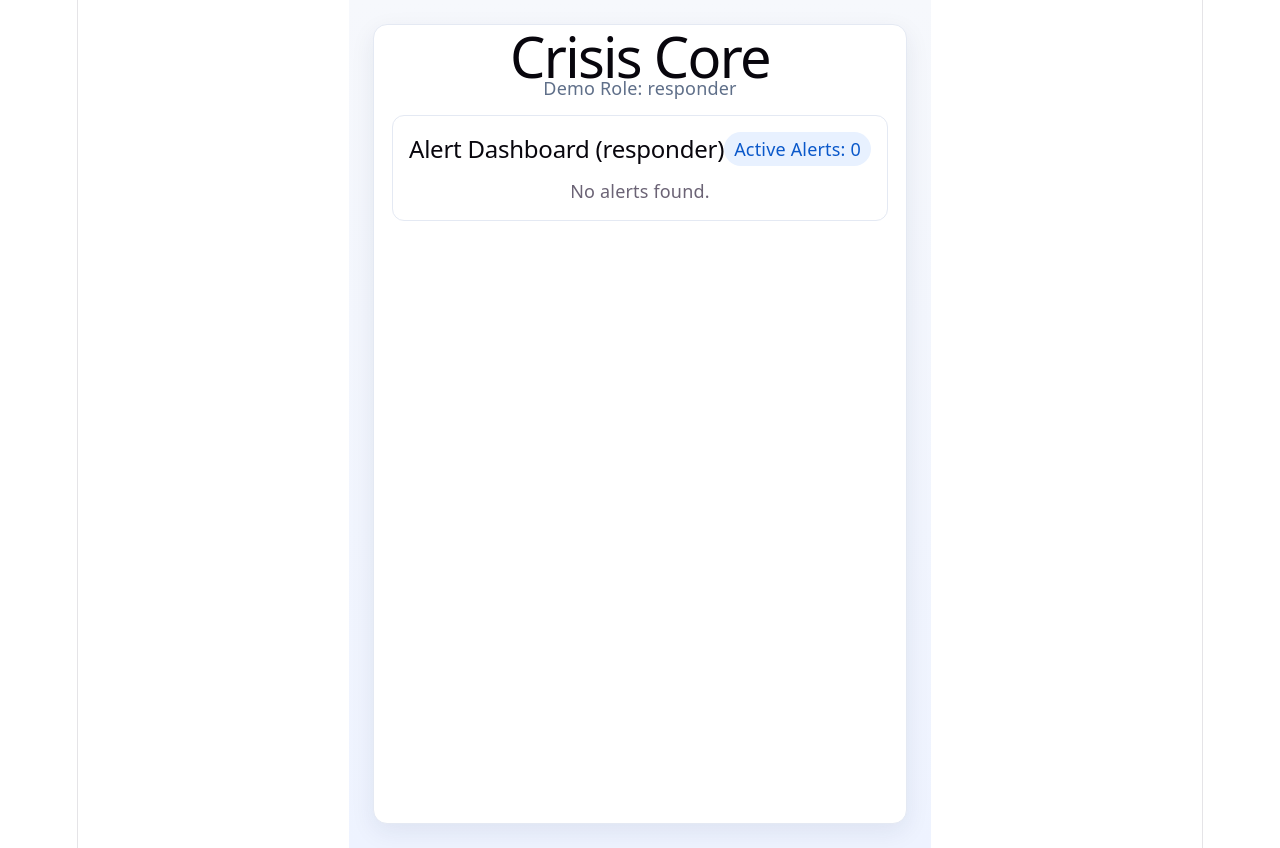
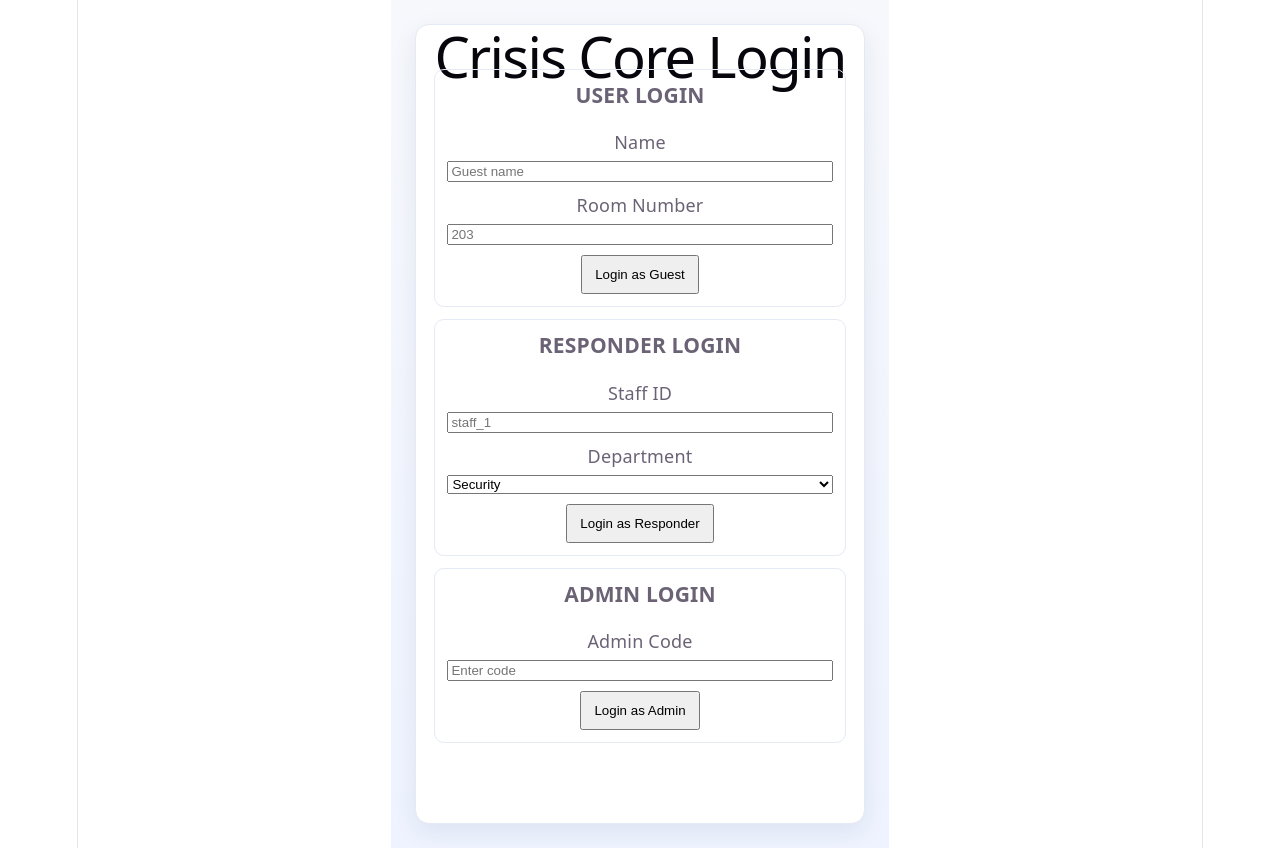
Before and after one commit to raagasree-g/crisis-core, a React (Vite) app: page / in a window 1280 px wide. Built offline with nearby package versions, Linux system fonts and the light colour scheme; no server answers; the database is empty.

Commit message:
Add 3-role localStorage login and role-specific crisis workflows

```diff
--- a/src/App.jsx
+++ b/src/App.jsx
@@ -1,18 +1,72 @@
+import { useEffect, useState } from "react";
 import "./App.css";
 import SOS from "./SOS";
 import Dashboard from "./Dashboard";
-
-const role = "responder"; // change manually: "user" | "responder" | "admin"
+import Login from "./Login";
 
 function App() {
+  const [role, setRole] = useState(null);
+
+  useEffect(() => {
+    const savedRole = localStorage.getItem("role");
+    if (savedRole) {
+      setRole(savedRole);
+    }
+  }, []);
+
+  const handleLogout = () => {
+    localStorage.removeItem("role");
+    localStorage.removeItem("userName");
+    localStorage.removeItem("room");
+    localStorage.removeItem("staffId");
+    localStorage.removeItem("department");
+    setRole(null);
+  };
+
+  if (!role) {
+    return <Login setRole={setRole} />;
+  }
+
+  const userName = localStorage.getItem("userName") || "Guest";
+  const room = localStorage.getItem("room") || "-";
+  const staffId = localStorage.getItem("staffId") || "-";
+  const department = localStorage.getItem("department") || "-";
+
   return (
-    <main className="layout" style={{ gridTemplateColumns: "1fr", maxWidth: 900 }}>
+    <main className="layout" style={{ gridTemplateColumns: "1fr", maxWidth: 980 }}>
       <section className="card">
-        <h1 style={{ marginTop: 0 }}>Crisis Core</h1>
-        <p className="subtitle">Demo Role: {role}</p>
+        <div style={{ display: "flex", justifyContent: "space-between", alignItems: "center", gap: 10 }}>
+          <div>
+            <h1 style={{ marginTop: 0, marginBottom: 6 }}>Crisis Core</h1>
+            <p className="subtitle" style={{ marginBottom: 0 }}>Logged in as: {role}</p>
+          </div>
+          <button onClick={handleLogout} style={{ padding: "8px 12px" }}>Logout</button>
+        </div>
 
-        {role === "user" ? <SOS demoRole={role} /> : null}
-        {role === "responder" || role === "admin" ? <Dashboard demoRole={role} /> : null}
+        <div style={{ marginTop: 16 }}>
+          {role === "user" ? (
+            <section style={{ marginBottom: 12 }}>
+              <p style={{ margin: "0 0 4px" }}><strong>Welcome:</strong> {userName}</p>
+              <p style={{ margin: 0 }}><strong>Room:</strong> {room}</p>
+            </section>
+          ) : null}
+
+          {role === "responder" ? (
+            <section style={{ marginBottom: 12 }}>
+              <p style={{ margin: "0 0 4px" }}><strong>Staff ID:</strong> {staffId}</p>
+              <p style={{ margin: 0 }}><strong>Department:</strong> {department}</p>
+            </section>
+          ) : null}
+
+          {role === "admin" ? (
+            <section style={{ marginBottom: 12 }}>
+              <p style={{ margin: 0, fontWeight: 700 }}>Control Room Dashboard</p>
+            </section>
+          ) : null}
+
+          {role === "user" ? <SOS role={role} /> : null}
+          {role === "responder" || role === "admin" ? <Dashboard role={role} /> : null}
+        </div>
       </section>
     </main>
   );
--- a/src/Dashboard.jsx
+++ b/src/Dashboard.jsx
@@ -10,9 +10,6 @@ import {
 } from "firebase/firestore";
 import { db } from "./firebase";
 
-const role = "responder"; // ADDED: fallback demo role
-const responderId = "staff_1";
-
 function toDate(value) {
   if (!value) return null;
   if (typeof value?.toDate === "function") return value.toDate();
@@ -24,6 +21,7 @@ function toDate(value) {
 function normalizeStatus(status) {
   const upper = (status || "").toUpperCase();
   if (upper === "NEW" || upper === "IN_PROGRESS" || upper === "RESOLVED") return upper;
+  if (upper === "IN PROGRESS") return "IN_PROGRESS";
   return "NEW";
 }
 
@@ -55,13 +53,13 @@ function getBorderColor(status) {
   return "#d0d7e2";
 }
 
-function Dashboard({ demoRole }) {
+function Dashboard({ role }) {
   const [alerts, setAlerts] = useState([]);
   const [loading, setLoading] = useState(true);
   const [error, setError] = useState("");
   const [updatingId, setUpdatingId] = useState("");
 
-  const currentRole = demoRole || role; // ADDED: App-controlled role override
+  const staffId = localStorage.getItem("staffId") || "staff_1";
 
   useEffect(() => {
     const alertsQuery = query(collection(db, "alerts"), orderBy("createdAt", "desc"));
@@ -89,19 +87,21 @@ function Dashboard({ demoRole }) {
   );
 
   const visibleAlerts = useMemo(() => {
-    if (currentRole === "responder") {
+    if (role === "responder") {
       return normalizedAlerts.filter((a) => a.normalizedStatus !== "RESOLVED");
     }
     return normalizedAlerts;
-  }, [normalizedAlerts, currentRole]);
+  }, [normalizedAlerts, role]);
 
-  const activeCount = useMemo(
-    () => normalizedAlerts.filter((a) => a.normalizedStatus !== "RESOLVED").length,
-    [normalizedAlerts],
-  );
+  const totals = useMemo(() => {
+    const total = normalizedAlerts.length;
+    const active = normalizedAlerts.filter((a) => a.normalizedStatus !== "RESOLVED").length;
+    const resolved = normalizedAlerts.filter((a) => a.normalizedStatus === "RESOLVED").length;
+    return { total, active, resolved };
+  }, [normalizedAlerts]);
 
   const startResponse = async (alert) => {
-    if (updatingId) return;
+    if (updatingId || role !== "responder") return;
 
     setUpdatingId(alert.id);
     setError("");
@@ -109,7 +109,7 @@ function Dashboard({ demoRole }) {
     try {
       await updateDoc(doc(db, "alerts", alert.id), {
         status: "IN_PROGRESS",
-        assignedTo: responderId,
+        assignedTo: staffId,
         acceptedAt: serverTimestamp(),
       });
     } catch (err) {
@@ -121,7 +121,7 @@ function Dashboard({ demoRole }) {
   };
 
   const markResolved = async (alert) => {
-    if (updatingId) return;
+    if (updatingId || role !== "responder") return;
 
     setUpdatingId(alert.id);
     setError("");
@@ -139,18 +139,35 @@ function Dashboard({ demoRole }) {
     }
   };
 
-  if (currentRole === "user") {
-    return <p style={{ padding: 8 }}>Dashboard actions are hidden for role = "user".</p>;
+  if (role === "user") {
+    return <p style={{ padding: 8 }}>Dashboard is not available for user role.</p>;
   }
 
   return (
-    <section style={{ background: "#fff", border: "1px solid #e4e9f3", borderRadius: 12, padding: 16 }}>
+    <section
+      style={{
+        background: role === "admin" ? "#f8fbff" : "#fffaf8",
+        border: "1px solid #e4e9f3",
+        borderRadius: 12,
+        padding: 16,
+      }}
+    >
       <div style={{ display: "flex", justifyContent: "space-between", alignItems: "center", marginBottom: 12 }}>
-        <h2 style={{ margin: 0 }}>Alert Dashboard ({currentRole})</h2>
+        <h2 style={{ margin: 0 }}>
+          {role === "admin" ? "Control Room Dashboard" : "Responder Dashboard"}
+        </h2>
         <span style={{ background: "#e8f1ff", color: "#0a58ca", borderRadius: 999, padding: "4px 10px" }}>
-          Active Alerts: {activeCount}
+          Active Alerts: {totals.active}
         </span>
       </div>
+
+      {role === "admin" ? (
+        <div style={{ display: "flex", gap: 10, marginBottom: 12, flexWrap: "wrap" }}>
+          <span style={{ background: "#eef2ff", padding: "4px 10px", borderRadius: 999 }}>Total Alerts: {totals.total}</span>
+          <span style={{ background: "#fff4e5", padding: "4px 10px", borderRadius: 999 }}>Active Alerts: {totals.active}</span>
+          <span style={{ background: "#eafaf0", padding: "4px 10px", borderRadius: 999 }}>Resolved Alerts: {totals.resolved}</span>
+        </div>
+      ) : null}
 
       {error ? <p style={{ color: "#c81e1e" }}>{error}</p> : null}
       {loading ? <p>Loading alerts...</p> : null}
@@ -162,7 +179,7 @@ function Dashboard({ demoRole }) {
           const responseSec = getResponseSeconds(alert.createdAt, alert.resolvedAt);
           const isBusy = updatingId === alert.id;
           const status = alert.normalizedStatus;
-          const handledByOther = alert.assignedTo && alert.assignedTo !== responderId;
+          const handledByOther = alert.assignedTo && alert.assignedTo !== staffId;
 
           return (
             <li
@@ -179,24 +196,25 @@ function Dashboard({ demoRole }) {
               <div>
                 <p style={{ margin: 0, fontWeight: 700 }}>{alert.type} | Room {alert.room}</p>
                 <p style={{ margin: "4px 0", fontSize: 12 }}>Status: {status}</p>
+                <p style={{ margin: "4px 0", fontSize: 12 }}>Guest: {alert.userName || "Unknown"}</p>
                 <p style={{ margin: "4px 0", fontSize: 12 }}>Created: {formatCreatedTime(alert.createdAt)}</p>
                 <p style={{ margin: "4px 0", fontSize: 12 }}>Note: {alert.note || "-"}</p>
                 <p style={{ margin: "4px 0", fontSize: 12 }}>Assigned To: {alert.assignedTo || "Unassigned"}</p>
 
-                {status === "RESOLVED" && responseSec !== null ? (
+                {role === "admin" && status === "RESOLVED" && responseSec !== null ? (
                   <p style={{ margin: "4px 0", fontSize: 12, fontWeight: 600 }}>
                     Response Time: {responseSec} seconds
                   </p>
                 ) : null}
 
-                {handledByOther ? (
+                {role === "responder" && handledByOther ? (
                   <p style={{ margin: "4px 0", fontSize: 12, color: "#b26d00" }}>
                     Handled by {alert.assignedTo}
                   </p>
                 ) : null}
               </div>
 
-              {currentRole === "responder" ? (
+              {role === "responder" ? (
                 <div>
                   {status === "NEW" ? (
                     <button
@@ -211,7 +229,7 @@ function Dashboard({ demoRole }) {
                   {status === "IN_PROGRESS" ? (
                     <button
                       onClick={() => markResolved(alert)}
-                      disabled={Boolean(updatingId) || handledByOther || alert.assignedTo !== responderId}
+                      disabled={Boolean(updatingId) || handledByOther || alert.assignedTo !== staffId}
                       style={{ padding: "8px 12px" }}
                     >
                       {isBusy ? "Updating..." : "Mark Resolved"}
--- /dev/null
+++ b/src/Login.jsx
@@ -0,0 +1,105 @@
+import { useState } from "react";
+
+function Login({ setRole }) {
+  const [userName, setUserName] = useState("");
+  const [room, setRoom] = useState("");
+  const [staffId, setStaffId] = useState("");
+  const [department, setDepartment] = useState("Security");
+  const [adminCode, setAdminCode] = useState("");
+  const [error, setError] = useState("");
+
+  const handleUserLogin = () => {
+    const cleanName = userName.trim();
+    const cleanRoom = room.trim();
+
+    if (!cleanName || !cleanRoom) {
+      setError("User login requires name and room number.");
+      return;
+    }
+
+    localStorage.setItem("role", "user");
+    localStorage.setItem("userName", cleanName);
+    localStorage.setItem("room", cleanRoom);
+    setRole("user");
+  };
+
+  const handleResponderLogin = () => {
+    const cleanStaffId = staffId.trim();
+
+    if (!cleanStaffId || !department) {
+      setError("Responder login requires Staff ID and department.");
+      return;
+    }
+
+    localStorage.setItem("role", "responder");
+    localStorage.setItem("staffId", cleanStaffId);
+    localStorage.setItem("department", department);
+    setRole("responder");
+  };
+
+  const handleAdminLogin = () => {
+    if (adminCode !== "1234") {
+      setError("Invalid admin code.");
+      return;
+    }
+
+    localStorage.setItem("role", "admin");
+    setRole("admin");
+  };
+
+  return (
+    <main className="layout" style={{ gridTemplateColumns: "1fr", maxWidth: 980 }}>
+      <section className="card">
+        <h1 style={{ marginTop: 0 }}>Crisis Core Login</h1>
+        {error ? <p className="error" style={{ marginBottom: 12 }}>{error}</p> : null}
+
+        <div style={{ display: "grid", gridTemplateColumns: "repeat(auto-fit, minmax(260px, 1fr))", gap: 12 }}>
+          <section style={{ border: "1px solid #e4e9f3", borderRadius: 10, padding: 12 }}>
+            <h3 style={{ marginTop: 0 }}>USER LOGIN</h3>
+            <label style={{ display: "grid", gap: 6, marginBottom: 10 }}>
+              Name
+              <input value={userName} onChange={(e) => setUserName(e.target.value)} placeholder="Guest name" />
+            </label>
+            <label style={{ display: "grid", gap: 6, marginBottom: 10 }}>
+              Room Number
+              <input value={room} onChange={(e) => setRoom(e.target.value)} placeholder="203" />
+            </label>
+            <button onClick={handleUserLogin} style={{ padding: "10px 12px" }}>Login as Guest</button>
+          </section>
+
+          <section style={{ border: "1px solid #e4e9f3", borderRadius: 10, padding: 12 }}>
+            <h3 style={{ marginTop: 0 }}>RESPONDER LOGIN</h3>
+            <label style={{ display: "grid", gap: 6, marginBottom: 10 }}>
+              Staff ID
+              <input value={staffId} onChange={(e) => setStaffId(e.target.value)} placeholder="staff_1" />
+            </label>
+            <label style={{ display: "grid", gap: 6, marginBottom: 10 }}>
+              Department
+              <select value={department} onChange={(e) => setDepartment(e.target.value)}>
+                <option value="Security">Security</option>
+                <option value="Medical">Medical</option>
+              </select>
+            </label>
+            <button onClick={handleResponderLogin} style={{ padding: "10px 12px" }}>Login as Responder</button>
+          </section>
+
+          <section style={{ border: "1px solid #e4e9f3", borderRadius: 10, padding: 12 }}>
+            <h3 style={{ marginTop: 0 }}>ADMIN LOGIN</h3>
+            <label style={{ display: "grid", gap: 6, marginBottom: 10 }}>
+              Admin Code
+              <input
+                type="password"
+                value={adminCode}
+                onChange={(e) => setAdminCode(e.target.value)}
+                placeholder="Enter code"
+              />
+            </label>
+            <button onClick={handleAdminLogin} style={{ padding: "10px 12px" }}>Login as Admin</button>
+          </section>
+        </div>
+      </section>
+    </main>
+  );
+}
+
+export default Login;
--- a/src/SOS.jsx
+++ b/src/SOS.jsx
@@ -2,12 +2,9 @@ import { useMemo, useRef, useState } from "react";
 import { addDoc, collection, serverTimestamp } from "firebase/firestore";
 import { db } from "./firebase";
 
-const role = "user"; // ADDED: fallback demo role
-const simulatedUserId = "user_1";
-
-function SOS({ demoRole }) {
+function SOS({ role }) {
   const [type, setType] = useState("fire");
-  const [room, setRoom] = useState("");
+  const [roomInput, setRoomInput] = useState(localStorage.getItem("room") || "");
   const [note, setNote] = useState("");
   const [sending, setSending] = useState(false);
   const [message, setMessage] = useState("");
@@ -15,8 +12,10 @@ function SOS({ demoRole }) {
 
   const lastSubmitRef = useRef({ key: "", at: 0 });
 
-  const currentRole = demoRole || role; // ADDED: App-controlled role override
-  const isUser = useMemo(() => currentRole === "user", [currentRole]);
+  const isUser = useMemo(() => role === "user", [role]);
+  const userName = localStorage.getItem("userName") || "Guest";
+  const savedRoom = localStorage.getItem("room") || "";
+  const room = savedRoom || roomInput;
 
   const handleCreateAlert = async (event) => {
     event.preventDefault();
@@ -30,7 +29,7 @@ function SOS({ demoRole }) {
       return;
     }
 
-    const key = `${type}|${cleanRoom}|${cleanNote}`;
+    const key = `${type}|${cleanRoom}|${cleanNote}|${userName}`;
     const now = Date.now();
     if (lastSubmitRef.current.key === key && now - lastSubmitRef.current.at < 2500) {
       return;
@@ -45,18 +44,19 @@ function SOS({ demoRole }) {
         type,
         room: cleanRoom,
         note: cleanNote,
+        userName,
         status: "NEW",
         assignedTo: null,
         createdAt: serverTimestamp(),
         acceptedAt: null,
         resolvedAt: null,
-        createdBy: simulatedUserId,
       });
 
+      localStorage.setItem("room", cleanRoom);
       lastSubmitRef.current = { key, at: now };
       setMessage("SOS alert sent.");
       setType("fire");
-      setRoom("");
+      setRoomInput(cleanRoom);
       setNote("");
     } catch (err) {
       console.error("Failed to create alert", err);
@@ -67,7 +67,7 @@ function SOS({ demoRole }) {
   };
 
   if (!isUser) {
-    return <p style={{ padding: 8 }}>SOS panel is available only for role = "user".</p>;
+    return <p style={{ padding: 8 }}>Only users can create alerts.</p>;
   }
 
   return (
@@ -88,10 +88,10 @@ function SOS({ demoRole }) {
           Room
           <input
             value={room}
-            onChange={(e) => setRoom(e.target.value)}
+            onChange={(e) => setRoomInput(e.target.value)}
             placeholder="203"
             maxLength={10}
-            disabled={sending}
+            disabled={sending || Boolean(savedRoom)}
           />
         </label>
 
```
